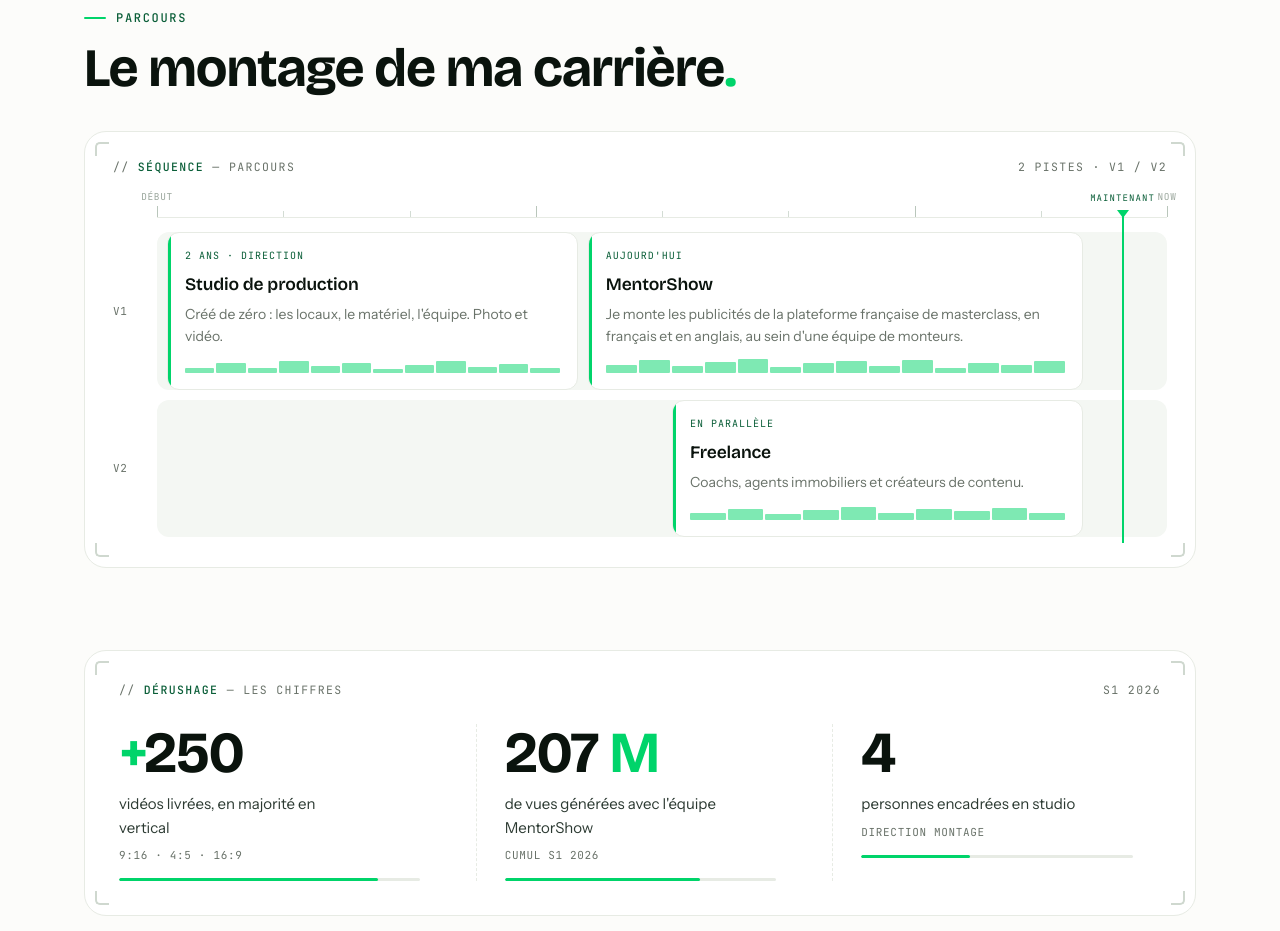
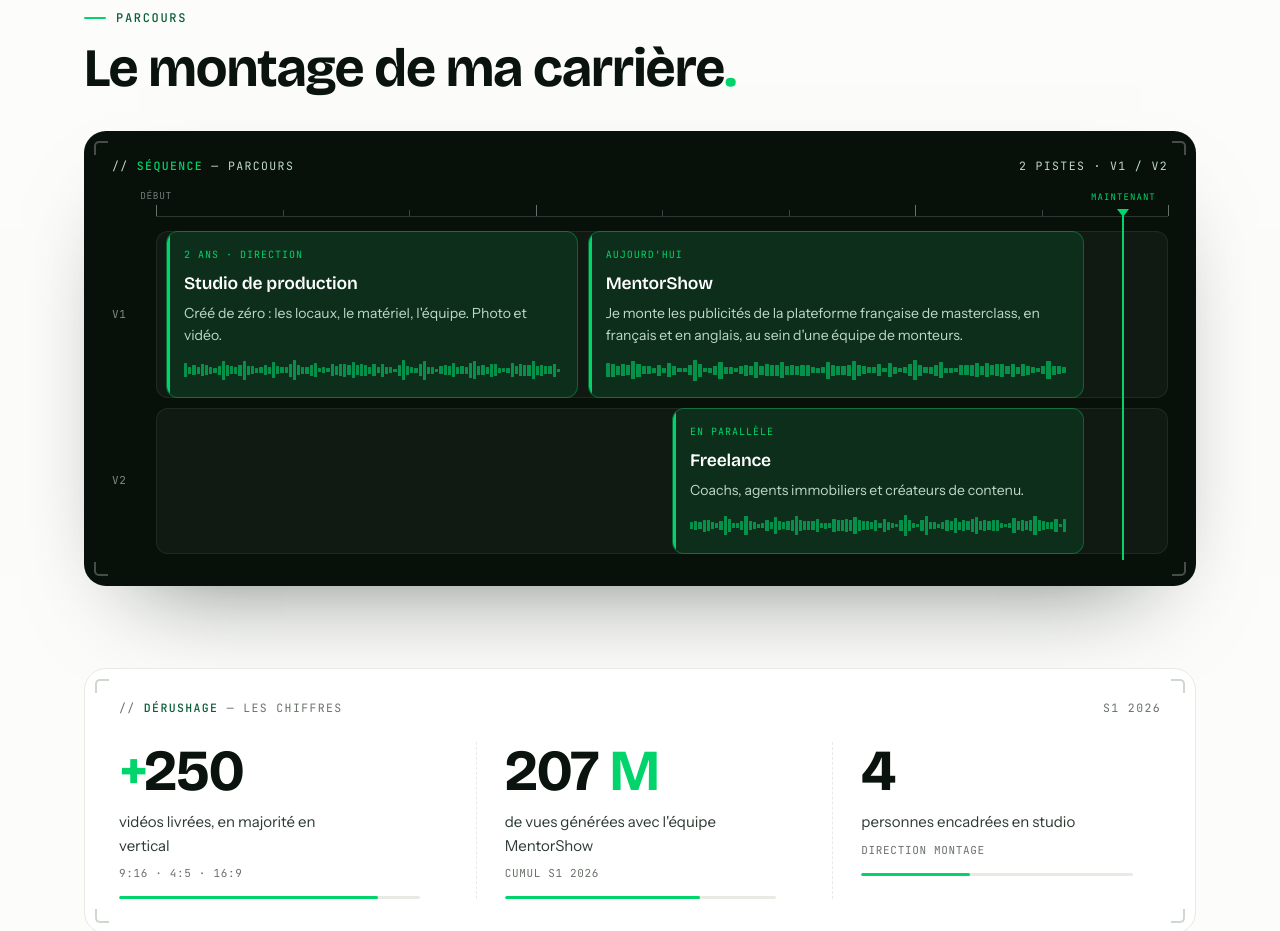
Before and after one commit to Tsukuyomi260/ichola_editing, a Next.js app: page /a-propos in a window 1280 px wide. Shown: the part 1540-2471 px from the top of the page. Built offline with nearby package versions, Linux system fonts and the light colour scheme; a web font is replaced by a local one.

Commit message:
le montage de ma carrière section work on it

```diff
--- a/app/globals.css
+++ b/app/globals.css
@@ -1205,41 +1205,49 @@ img{max-width:100%;display:block}
 
 /* --- TIMELINE DE MONTAGE (section signature) --- */
 .ap-tl{padding:78px 24px 20px}
-.ap-tlbox{margin-top:34px;position:relative;border:1px solid var(--line);border-radius:22px;background:var(--surface);
-  padding:26px 28px 30px}
+.ap-tlbox{margin-top:34px;position:relative;border-radius:22px;background:var(--screen);
+  padding:26px 28px 32px;overflow:hidden;
+  box-shadow:0 44px 96px -54px rgba(7,22,13,.62)}
+/* Coins de viseur clairs : le panneau est sombre ici, contrairement aux autres. */
+.ap-tlbox .ap-ptk{border-color:rgba(255,255,255,.26)}
 .ap-ptk{position:absolute;width:14px;height:14px;border:2px solid #CFD8CF}
 .ap-ptk.a{top:10px;left:10px;border-right:none;border-bottom:none;border-radius:5px 0 0 0}
 .ap-ptk.b{top:10px;right:10px;border-left:none;border-bottom:none;border-radius:0 5px 0 0}
 .ap-ptk.c{bottom:10px;left:10px;border-right:none;border-top:none;border-radius:0 0 0 5px}
 .ap-ptk.d{bottom:10px;right:10px;border-left:none;border-top:none;border-radius:0 0 5px 0}
 .ap-tlhead{display:flex;align-items:center;justify-content:space-between;gap:12px;margin-bottom:20px}
-.ap-tlhead span{font-family:var(--font-mono);font-size:11.5px;letter-spacing:.12em;text-transform:uppercase;color:var(--muted)}
-.ap-tlhead span b{color:var(--green-deep);font-weight:500}
-
-.ap-ruler{position:relative;margin-left:44px;height:22px;border-bottom:1px solid var(--line);margin-bottom:14px}
-.ap-ruler i{position:absolute;bottom:0;width:1px;height:6px;background:#D3DCD4}
-.ap-ruler i.maj{height:11px;background:#B9C6BB}
+.ap-tlhead span{font-family:var(--font-mono);font-size:11.5px;letter-spacing:.12em;text-transform:uppercase;
+  color:var(--screen-muted)}
+.ap-tlhead span b{color:var(--accent);font-weight:500}
+
+.ap-ruler{position:relative;margin-left:44px;height:22px;border-bottom:1px solid rgba(255,255,255,.16);margin-bottom:14px}
+.ap-ruler i{position:absolute;bottom:0;width:1px;height:6px;background:rgba(255,255,255,.22)}
+.ap-ruler i.maj{height:11px;background:rgba(255,255,255,.4)}
 .ap-ruler b{position:absolute;bottom:13px;transform:translateX(-50%);font-family:var(--font-mono);font-size:9.5px;
-  font-weight:400;letter-spacing:.06em;color:#9AA69C;white-space:nowrap}
+  font-weight:400;letter-spacing:.06em;color:rgba(255,255,255,.45);white-space:nowrap}
 
 .ap-tracks{position:relative}
 .ap-track{position:relative;display:grid;grid-template-columns:44px repeat(12,1fr);gap:0 10px;align-items:stretch;
   margin-bottom:10px}
 .ap-track:last-child{margin-bottom:0}
-.ap-vlbl{grid-column:1;display:flex;align-items:center;font-family:var(--font-mono);font-size:11px;color:var(--muted);
-  letter-spacing:.06em}
-.ap-lane{position:absolute;left:44px;right:0;top:0;bottom:0;border-radius:12px;background:#F4F7F3;pointer-events:none}
-
-.ap-clip{position:relative;z-index:2;border-radius:12px;border:1px solid var(--line);background:var(--surface);
-  padding:15px 17px 16px;overflow:hidden;transition:border-color .25s var(--ease)}
-.ap-clip:hover{border-color:var(--accent)}
+.ap-vlbl{grid-column:1;display:flex;align-items:center;font-family:var(--font-mono);font-size:11px;
+  color:rgba(255,255,255,.5);letter-spacing:.06em}
+/* La piste vide n'est plus un bloc gris orphelin : c'est un sillon discret,
+   comme l'espace libre d'une piste dans un logiciel de montage. */
+.ap-lane{position:absolute;left:44px;right:0;top:0;bottom:0;border-radius:12px;pointer-events:none;
+  background:rgba(255,255,255,.04);border:1px solid rgba(255,255,255,.07)}
+
+.ap-clip{position:relative;z-index:2;border-radius:12px;background:rgba(0,212,106,.11);
+  border:1px solid rgba(0,212,106,.34);
+  padding:15px 17px 16px;overflow:hidden;transition:background .25s var(--ease),border-color .25s var(--ease)}
+.ap-clip:hover{background:rgba(0,212,106,.17);border-color:rgba(0,212,106,.55)}
 .ap-clip::before{content:"";position:absolute;left:0;top:0;bottom:0;width:3px;background:var(--accent)}
-.ap-clip .tc{font-family:var(--font-mono);font-size:10px;letter-spacing:.1em;text-transform:uppercase;color:var(--green-deep)}
-.ap-clip h3{font-family:var(--font-display);font-weight:600;font-size:17.5px;margin-top:7px;color:var(--ink);
+.ap-clip .tc{font-family:var(--font-mono);font-size:10px;letter-spacing:.1em;text-transform:uppercase;color:var(--accent)}
+.ap-clip h3{font-family:var(--font-display);font-weight:600;font-size:17.5px;margin-top:7px;color:#fff;
   letter-spacing:-.01em}
-.ap-clip p{color:var(--muted);font-size:14px;line-height:1.55;margin-top:6px}
-.ap-clip .wave{display:flex;align-items:flex-end;gap:2px;height:14px;margin-top:12px;opacity:.5}
-.ap-clip .wave i{flex:1;background:var(--accent);border-radius:1px}
+.ap-clip p{color:var(--screen-muted);font-size:14px;line-height:1.55;margin-top:6px}
+.ap-clip .wave{display:flex;align-items:center;gap:1px;height:22px;margin-top:13px;overflow:hidden}
+.ap-clip .wave i{flex:1 1 0;min-width:0;background:var(--accent);border-radius:.5px;opacity:.6}
 
 .ap-c-studio{grid-column:2 / span 5}
 .ap-c-mentor{grid-column:7 / span 6}
@@ -1250,7 +1258,7 @@ img{max-width:100%;display:block}
 .ap-play::before{content:"";position:absolute;top:-6px;left:50%;transform:translateX(-50%);
   width:0;height:0;border-left:6px solid transparent;border-right:6px solid transparent;border-top:8px solid var(--accent)}
 .ap-play::after{content:"MAINTENANT";position:absolute;top:-24px;left:50%;transform:translateX(-50%);
-  font-family:var(--font-mono);font-size:9px;letter-spacing:.12em;color:var(--green-deep);white-space:nowrap}
+  font-family:var(--font-mono);font-size:9px;letter-spacing:.12em;color:var(--accent);white-space:nowrap}
 
 /* --- Panneau chiffres --- */
 .ap-stats{padding:62px 24px 20px}
@@ -1325,11 +1333,12 @@ img{max-width:100%;display:block}
   .ap-lane{display:none}
   .ap-play{display:none}
   .ap-tracks{position:relative;padding-left:22px}
-  .ap-tracks::before{content:"";position:absolute;left:4px;top:6px;bottom:6px;width:2px;background:var(--line);border-radius:2px}
+  .ap-tracks::before{content:"";position:absolute;left:4px;top:6px;bottom:6px;width:2px;
+    background:rgba(255,255,255,.16);border-radius:2px}
   .ap-clip{margin-bottom:12px;overflow:visible}
   .ap-clip::before{border-radius:12px 0 0 12px}
   .ap-clip::after{content:"";position:absolute;left:-22px;top:22px;width:11px;height:11px;border-radius:50%;
-    background:var(--accent);box-shadow:0 0 0 3px var(--surface)}
+    background:var(--accent);box-shadow:0 0 0 3px var(--screen)}
 }
 @media(max-width:760px){
   .ap-frame-wrap{padding:10px}
--- a/components/AboutScreen.tsx
+++ b/components/AboutScreen.tsx
@@ -17,9 +17,27 @@ import { PremiereProLogo, AfterEffectsLogo, CapCutLogo } from './ToolLogos';
  * (filigrane du studio) sort du champ sans qu'on recadre le visage.
  */
 
-const CLIP_WAVE_A = [40, 70, 35, 90, 55, 75, 30, 60, 85, 45, 65, 38];
-const CLIP_WAVE_B = [60, 95, 50, 80, 100, 45, 70, 88, 55, 92, 40, 75, 62, 85];
-const CLIP_WAVE_C = [50, 78, 42, 66, 90, 48, 72, 58, 84, 44];
+/**
+ * Forme d'onde d'un clip.
+ * Générée par une fonction pure (sinus superposés) plutôt qu'écrite à la main :
+ * assez dense pour ressembler à de l'audio, et strictement identique côté
+ * serveur et client — pas de désynchronisation d'hydratation.
+ */
+function onde(graine: number, n = 90) {
+  const out: number[] = [];
+  for (let i = 0; i < n; i++) {
+    const x =
+      Math.sin(graine + i * 0.73) * 0.5 +
+      Math.sin(graine * 2.1 + i * 1.91) * 0.3 +
+      Math.sin(i * 0.29) * 0.2;
+    out.push(Math.round(14 + Math.abs(x) * 82));
+  }
+  return out;
+}
+
+const CLIP_WAVE_A = onde(1.3);
+const CLIP_WAVE_B = onde(4.7);
+const CLIP_WAVE_C = onde(8.2);
 
 function Wave({ bars }: { bars: number[] }) {
   return (
@@ -290,7 +308,7 @@ export default function AboutScreen() {
               <i style={{ left: '50%' }}></i><i style={{ left: '62.5%' }}></i>
               <i className="maj" style={{ left: '75%' }}></i>
               <i style={{ left: '87.5%' }}></i>
-              <i className="maj" style={{ left: '100%' }}></i><b style={{ left: '100%' }}>NOW</b>
+              <i className="maj" style={{ left: '100%' }}></i>
             </div>
 
             <div className="ap-tracks">
```
Also changed, not shown: components/SectionsV4.tsx (+17 -9 lines), 1 other file (tests, documents, lock files or other folders).
